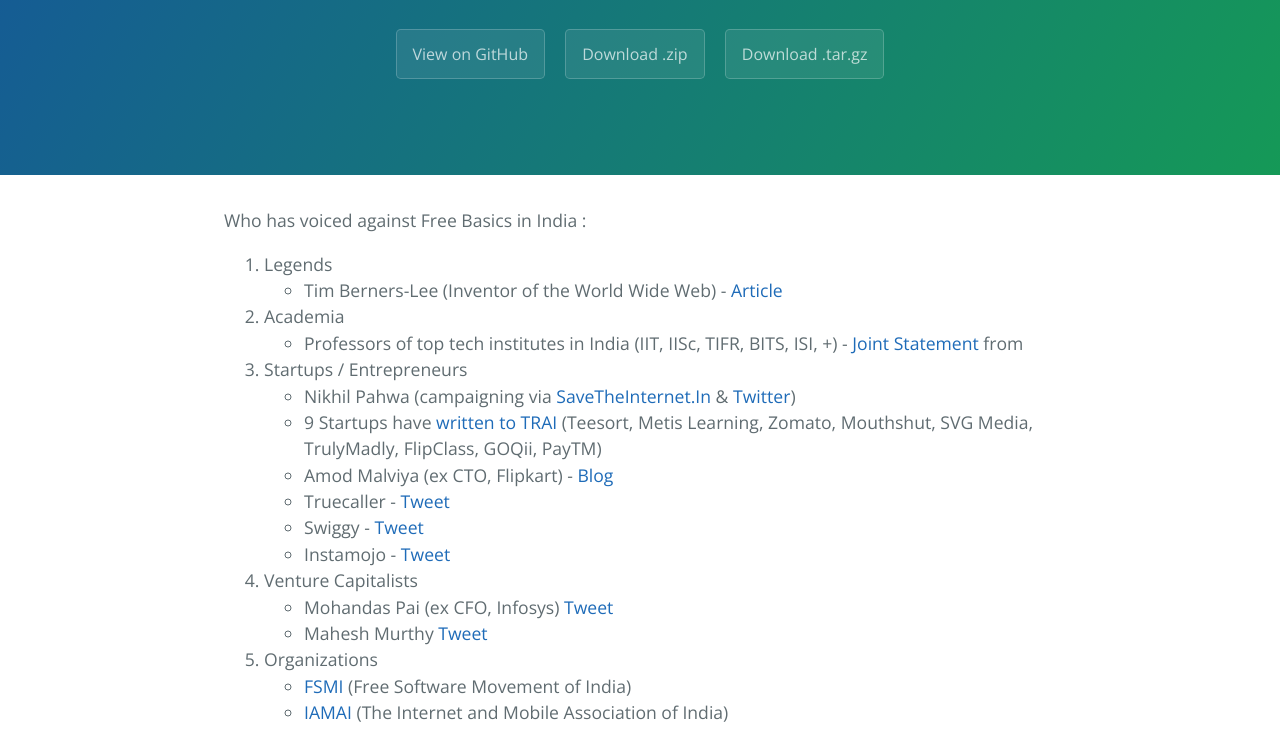
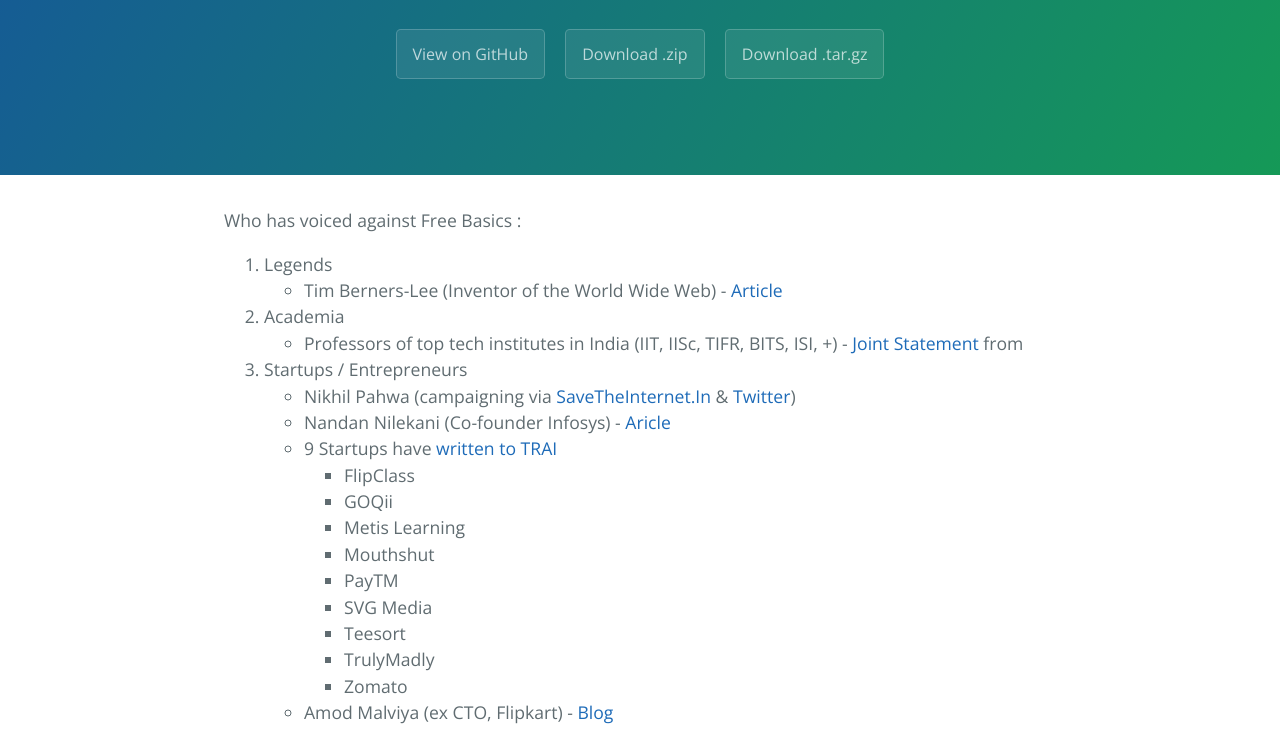
Before and after one commit to net-neutrality/no-free-basics, a plain HTML site: page index.html in a window 1280 px wide. Shown: the part 208-939 px from the top of the page. Drawn offline with nearby package versions, Linux system fonts and the light colour scheme.

```diff
--- a/index.html
+++ b/index.html
@@ -19,7 +19,7 @@
     </section>
 
     <section class="main-content">
-      <p>Who has voiced against Free Basics in India : </p>
+      <p>Who has voiced against Free Basics : </p>
 
 <ol>
 <li>Legends
@@ -39,7 +39,22 @@
 
 <ul>
 <li>Nikhil Pahwa (campaigning via <a href="www.savetheinternet.in">SaveTheInternet.In</a> &amp; <a href="twitter.com/nixxin">Twitter</a>)</li>
-<li>9 Startups have <a href="http://indianexpress.com/article/technology/tech-news-technology/facebooks-free-basics-9-indian-startup-ceos-jointly-write-to-trai-chairman-against-it/">written to TRAI</a> (Teesort, Metis Learning, Zomato, Mouthshut, SVG Media, TrulyMadly, FlipClass, GOQii, PayTM)</li>
+<li>Nandan Nilekani (Co-founder Infosys) - <a href="http://blogs.timesofindia.indiatimes.com/toi-editorials/free-basics-is-a-walled-garden-heres-a-much-better-scheme-direct-benefit-transfer-for-internet-data-packs/">Aricle</a>
+</li>
+<li>9 Startups have <a href="http://indianexpress.com/article/technology/tech-news-technology/facebooks-free-basics-9-indian-startup-ceos-jointly-write-to-trai-chairman-against-it/">written to TRAI</a>
+
+<ul>
+<li>FlipClass</li>
+<li>GOQii</li>
+<li>Metis Learning</li>
+<li>Mouthshut</li>
+<li>PayTM</li>
+<li>SVG Media</li>
+<li>Teesort</li>
+<li>TrulyMadly</li>
+<li>Zomato</li>
+</ul>
+</li>
 <li>Amod Malviya (ex CTO, Flipkart) - <a href="https://medium.com/@amod/the-broken-analogy-toll-free-vs-zero-rating-c4a8cd383e69">Blog</a>
 </li>
 <li>Truecaller - <a href="https://twitter.com/Truecaller/status/679894955360260096">Tweet</a>
```
Also changed, not shown: params.json (+1 -1 lines).
